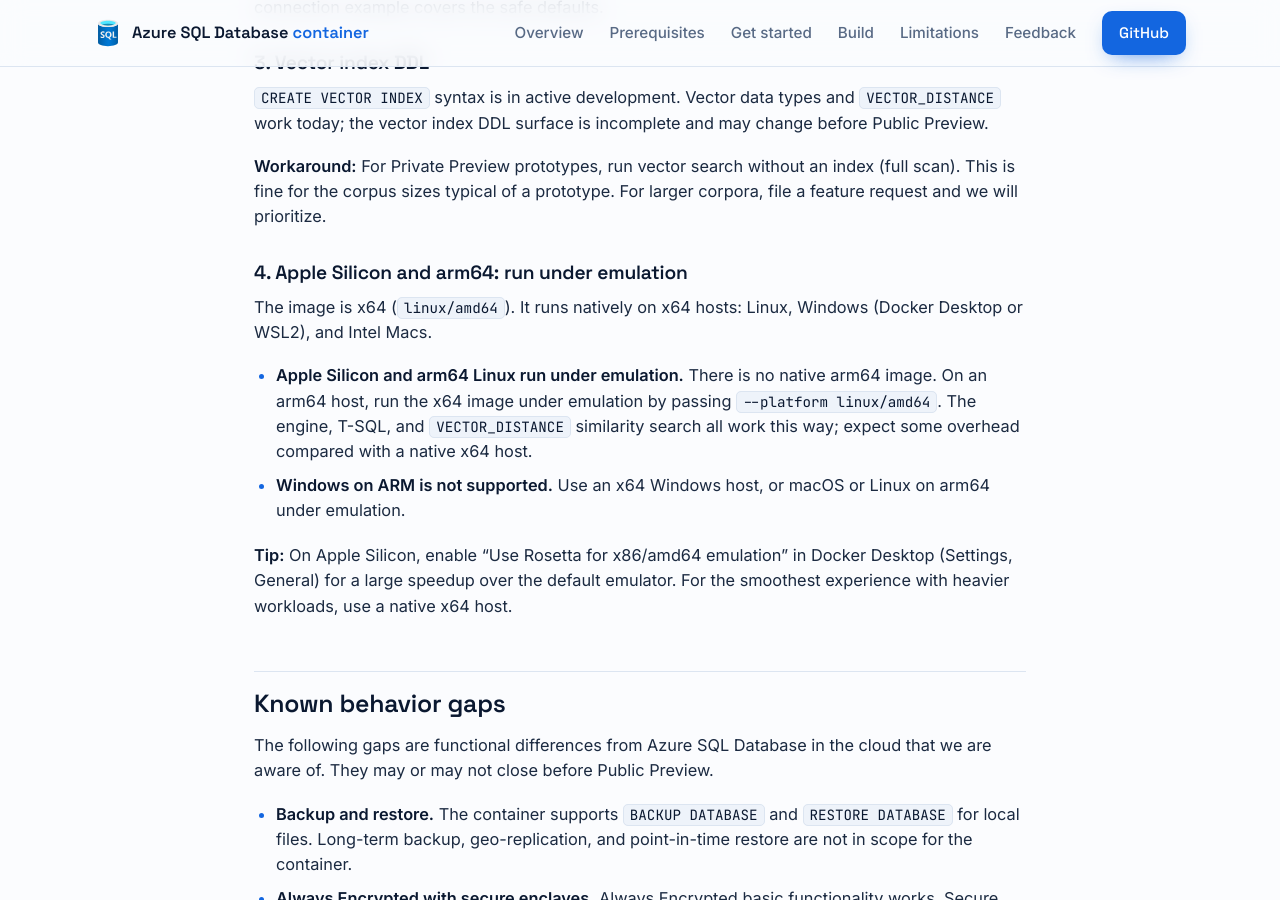
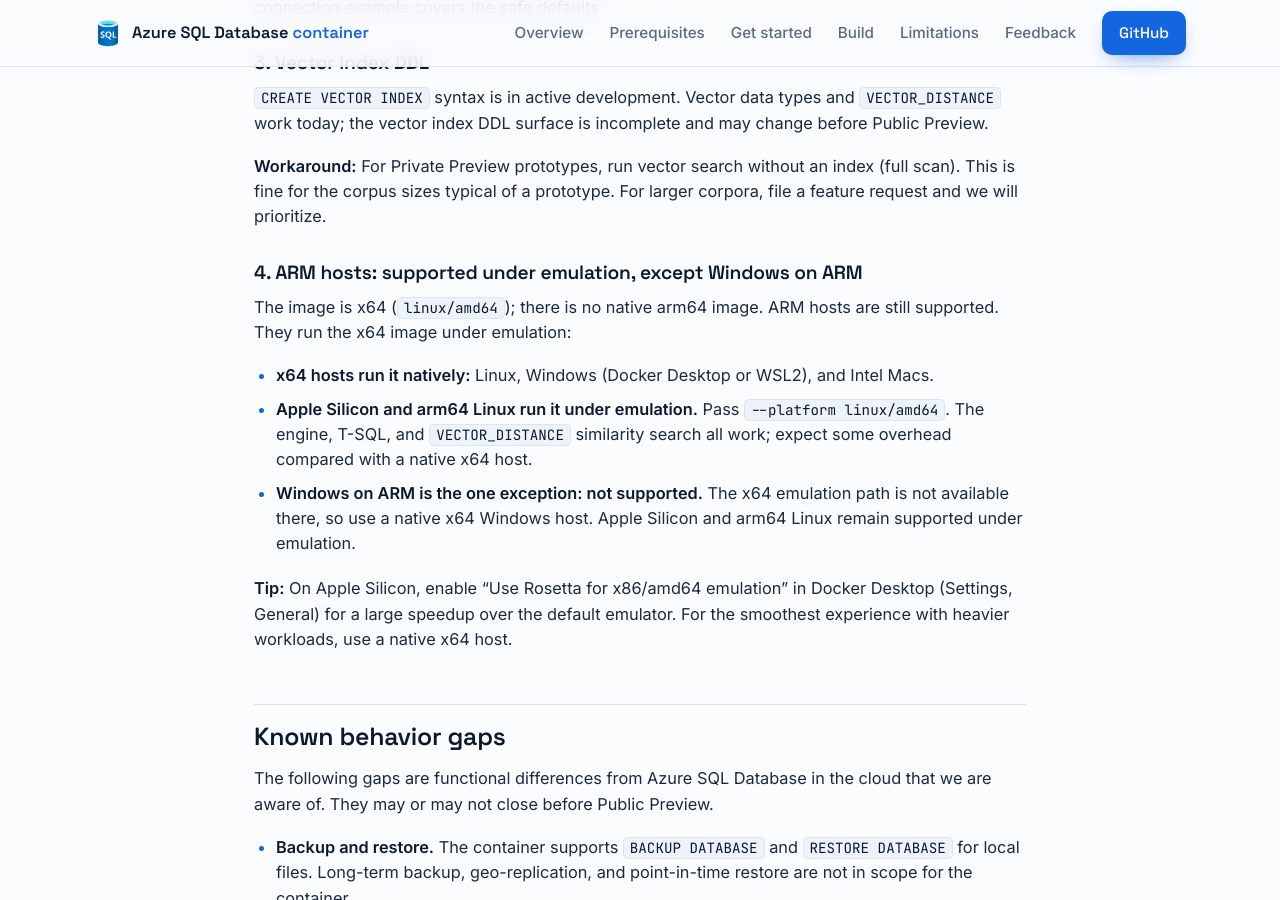
Before and after one commit to microsoft/azure-sql-database-container, a Jekyll site: the page built from docs/known-limitations.md, in a window 1280 px wide and 900 px high, scrolled down 1382 px. Built offline with Jekyll 4.4.1, drawn with Linux system fonts in a browser that asks for light colours.

Commit message:
Clarify ARM support: emulation, with Windows on ARM as the exception
The previous wording read as a contradiction: the section said arm64 runs
under emulation, then listed "Windows on ARM not supported" with a confusing
"or macOS / Linux on arm64 under emulation" alternative. Make the model
explicit: ARM hosts are supported and run the x64 image under emulation
(Apple Silicon and arm64 Linux); Windows on ARM is the single unsupported
host, so use a native x64 Windows host there.

```diff
--- a/docs/known-limitations.md
+++ b/docs/known-limitations.md
@@ -42,12 +42,13 @@
 
 **Workaround:** For Private Preview prototypes, run vector search without an index (full scan). This is fine for the corpus sizes typical of a prototype. For larger corpora, file a feature request and we will prioritize.
 
-### 4. Apple Silicon and arm64: run under emulation
+### 4. ARM hosts: supported under emulation, except Windows on ARM
 
-The image is x64 (`linux/amd64`). It runs natively on x64 hosts: Linux, Windows (Docker Desktop or WSL2), and Intel Macs.
+The image is x64 (`linux/amd64`); there is no native arm64 image. ARM hosts are still supported. They run the x64 image under emulation:
 
-- **Apple Silicon and arm64 Linux run under emulation.** There is no native arm64 image. On an arm64 host, run the x64 image under emulation by passing `--platform linux/amd64`. The engine, T-SQL, and `VECTOR_DISTANCE` similarity search all work this way; expect some overhead compared with a native x64 host.
-- **Windows on ARM is not supported.** Use an x64 Windows host, or macOS or Linux on arm64 under emulation.
+- **x64 hosts run it natively:** Linux, Windows (Docker Desktop or WSL2), and Intel Macs.
+- **Apple Silicon and arm64 Linux run it under emulation.** Pass `--platform linux/amd64`. The engine, T-SQL, and `VECTOR_DISTANCE` similarity search all work; expect some overhead compared with a native x64 host.
+- **Windows on ARM is the one exception: not supported.** The x64 emulation path is not available there, so use a native x64 Windows host. Apple Silicon and arm64 Linux remain supported under emulation.
 
 **Tip:** On Apple Silicon, enable "Use Rosetta for x86/amd64 emulation" in Docker Desktop (Settings, General) for a large speedup over the default emulator. For the smoothest experience with heavier workloads, use a native x64 host.
 
```
Also changed, not shown: skills/azure-sql-database-container/SKILL.md (+1 -1 lines), skills/azure-sql-database-container/references/run-the-container.md (+1 -1 lines), skills/azure-sql-database-container/references/troubleshooting.md (+1 -1 lines), README.md.
